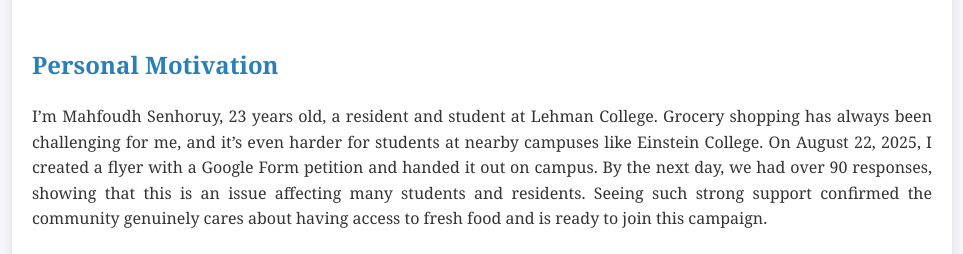
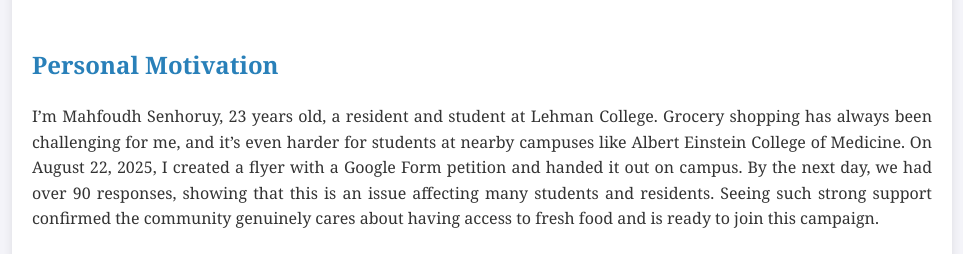
Before and after one commit to MahfoudhSen/GroceryTogetherASAP, a plain HTML site: page index.html in a window 1280 px wide. Shown: the part 1040-1294 px from the top of the page, without its empty margins (158-1121 px from the left). Drawn offline with Linux system fonts and the light colour scheme.

Commit message:
Update index.html

```diff
--- a/index.html
+++ b/index.html
@@ -79,7 +79,7 @@
 
         <section>
             <h2>Personal Motivation</h2>
-            <p>I’m Mahfoudh Senhoruy, 23 years old, a resident and student at Lehman College. Grocery shopping has always been challenging for me, and it’s even harder for students at nearby campuses like Einstein College. On August 22, 2025, I created a flyer with a Google Form petition and handed it out on campus. By the next day, we had over 90 responses, showing that this is an issue affecting many students and residents. Seeing such strong support confirmed the community genuinely cares about having access to fresh food and is ready to join this campaign.</p>
+            <p>I’m Mahfoudh Senhoruy, 23 years old, a resident and student at Lehman College. Grocery shopping has always been challenging for me, and it’s even harder for students at nearby campuses like Albert Einstein College of Medicine. On August 22, 2025, I created a flyer with a Google Form petition and handed it out on campus. By the next day, we had over 90 responses, showing that this is an issue affecting many students and residents. Seeing such strong support confirmed the community genuinely cares about having access to fresh food and is ready to join this campaign.</p>
             <img src="IMG_3397.jpg" alt="Mahfoudh handing out flyers">
             <img src="Statistic.png" alt="Survey statistics">
         </section>
```
